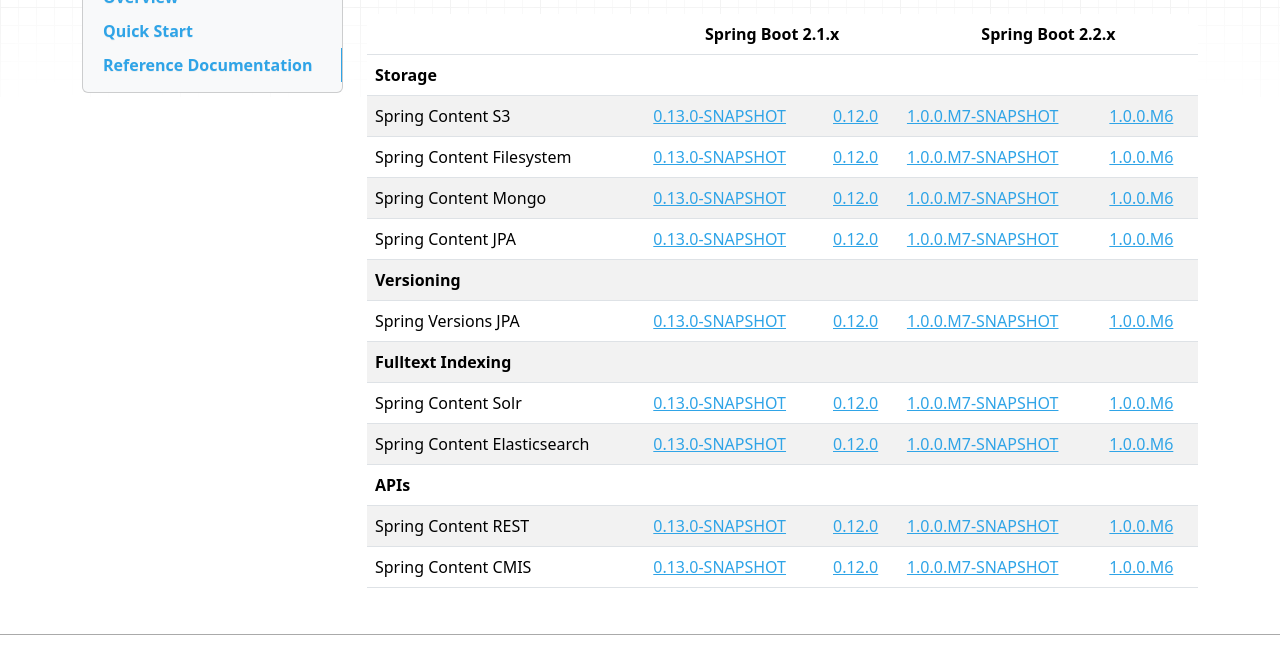
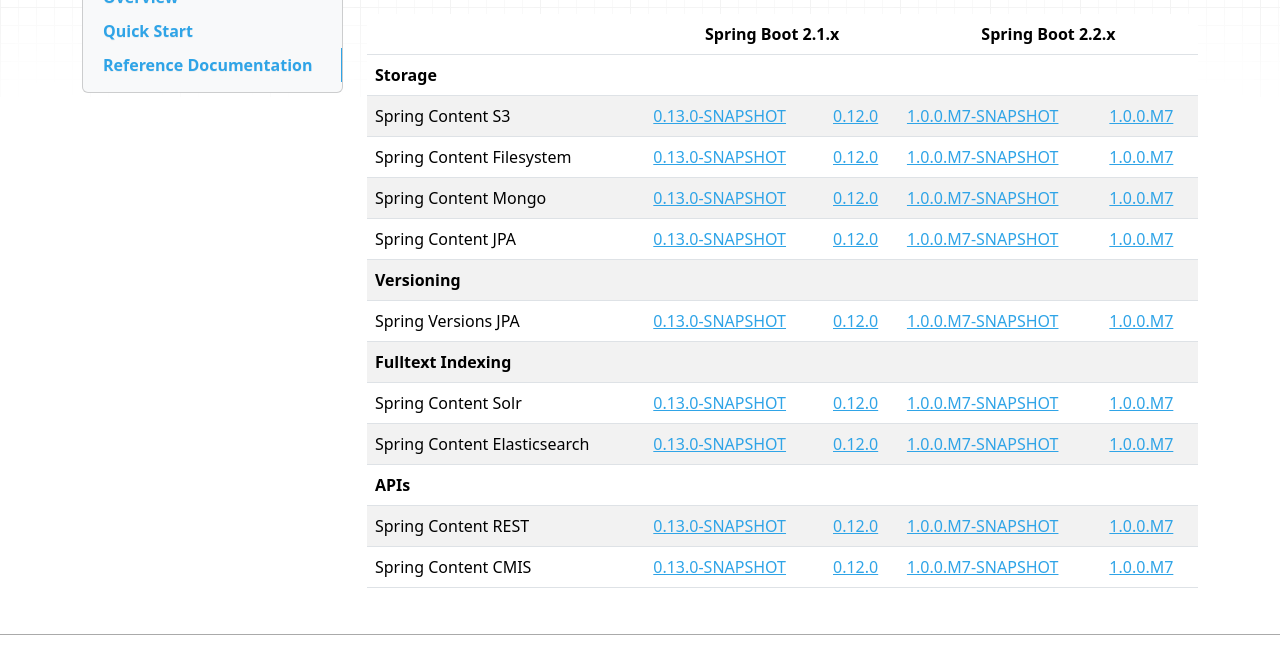
Before and after one commit to paulcwarren/spring-content-docs, an MkDocs documentation site: the page built from docs/index.md, in a window 1280 px wide and 900 px high, scrolled down 2470 px. Shown: the part 209-864 px from the top of the window. Built offline with MkDocs 1.6.1, drawn with Linux system fonts in a browser that asks for light colours; nearby versions of some CDN libraries; old or Windows-style settings are respelled for this version of MkDocs.

````diff
--- a/docs/index.md
+++ b/docs/index.md
@@ -64,7 +64,7 @@ Build your own cloud-native, scale-out headless content services using the exact
 <dependency>
     <groupId>com.github.paulcwarren</groupId>
     <artifactId>spring-content-fs-boot-starter</artifactId>
-    <version>1.0.0.M6</version>
+    <version>1.0.0.M7</version>
 </dependency>
 ```
 
@@ -142,28 +142,28 @@ For more, check out our initial [Getting Started Guide](spring-content-fs-docs.m
             <td><a href="refs/snapshot/master/s3-index.html">0.13.0-SNAPSHOT</a></td>
             <td><a href="refs/release/0.12.0/s3-index.html">0.12.0</a></td>
             <td><a href="refs/snapshot/1.0.x/s3-index.html">1.0.0.M7-SNAPSHOT</a></td>
-            <td><a href="refs/release/1.0.0.M6/s3-index.html">1.0.0.M6</a></td>
+            <td><a href="refs/release/1.0.0.M7/s3-index.html">1.0.0.M7</a></td>
         </tr>
         <tr>
             <td>Spring Content Filesystem</td>
             <td><a href="refs/snapshot/master/fs-index.html">0.13.0-SNAPSHOT</a></td>
             <td><a href="refs/release/0.12.0/fs-index.html">0.12.0</a></td>
             <td><a href="refs/snapshot/1.0.x/fs-index.html">1.0.0.M7-SNAPSHOT</a></td>
-            <td><a href="refs/release/1.0.0.M6/fs-index.html">1.0.0.M6</a></td>
+            <td><a href="refs/release/1.0.0.M7/fs-index.html">1.0.0.M7</a></td>
         </tr>
         <tr>
             <td>Spring Content Mongo</td>
             <td><a href="refs/snapshot/master/mongo-index.html">0.13.0-SNAPSHOT</a></td>
             <td><a href="refs/release/0.12.0/mongo-index.html">0.12.0</a></td>
             <td><a href="refs/snapshot/1.0.x/mongo-index.html">1.0.0.M7-SNAPSHOT</a></td>
-            <td><a href="refs/release/1.0.0.M6/mongo-index.html">1.0.0.M6</a></td>
+            <td><a href="refs/release/1.0.0.M7/mongo-index.html">1.0.0.M7</a></td>
         </tr>
         <tr>
             <td>Spring Content JPA</td>
             <td><a href="refs/snapshot/master/jpa-index.html">0.13.0-SNAPSHOT</a></td>
             <td><a href="refs/release/0.12.0/jpa-index.html">0.12.0</a></td>
             <td><a href="refs/snapshot/1.0.x/jpa-index.html">1.0.0.M7-SNAPSHOT</a></td>
-            <td><a href="refs/release/1.0.0.M6/jpa-index.html">1.0.0.M6</a></td>
+            <td><a href="refs/release/1.0.0.M7/jpa-index.html">1.0.0.M7</a></td>
         </tr>
         <tr>
             <th colspan=5>Versioning</th>
@@ -173,7 +173,7 @@ For more, check out our initial [Getting Started Guide](spring-content-fs-docs.m
             <td><a href="refs/snapshot/master/jpaversions-index.html">0.13.0-SNAPSHOT</a></td>
             <td><a href="refs/release/0.12.0/jpaversion-index.html">0.12.0</a></td>
             <td><a href="refs/snapshot/1.0.x/jpaversions-index.html">1.0.0.M7-SNAPSHOT</a></td>
-            <td><a href="refs/release/1.0.0.M6/jpaversions-index.html">1.0.0.M6</a></td>
+            <td><a href="refs/release/1.0.0.M7/jpaversions-index.html">1.0.0.M7</a></td>
         </tr>
         <tr>
             <th colspan=5>Fulltext Indexing</th>
@@ -183,14 +183,14 @@ For more, check out our initial [Getting Started Guide](spring-content-fs-docs.m
             <td><a href="refs/snapshot/master/solr-index.html">0.13.0-SNAPSHOT</a></td>
             <td><a href="refs/release/0.12.0/solr-index.html">0.12.0</a></td>
             <td><a href="refs/snapshot/1.0.x/solr-index.html">1.0.0.M7-SNAPSHOT</a></td>
-            <td><a href="refs/release/1.0.0.M6/solr-index.html">1.0.0.M6</a></td>
+            <td><a href="refs/release/1.0.0.M7/solr-index.html">1.0.0.M7</a></td>
         </tr>
         <tr>
             <td>Spring Content Elasticsearch</td>
             <td><a href="refs/snapshot/master/elasticsearch-index.html">0.13.0-SNAPSHOT</a></td>
             <td><a href="refs/release/0.12.0/elasticsearch-index.html">0.12.0</a></td>
             <td><a href="refs/snapshot/1.0.x/elasticsearch-index.html">1.0.0.M7-SNAPSHOT</a></td>
-            <td><a href="refs/release/1.0.0.M6/elasticsearch-index.html">1.0.0.M6</a></td>
+            <td><a href="refs/release/1.0.0.M7/elasticsearch-index.html">1.0.0.M7</a></td>
         </tr>
         <tr>
             <th colspan=5>APIs</th>
@@ -200,14 +200,14 @@ For more, check out our initial [Getting Started Guide](spring-content-fs-docs.m
             <td><a href="refs/snapshot/master/rest-index.html">0.13.0-SNAPSHOT</a></td>
             <td><a href="refs/release/0.12.0/rest-index.html">0.12.0</a></td>
             <td><a href="refs/snapshot/1.0.x/rest-index.html">1.0.0.M7-SNAPSHOT</a></td>
-            <td><a href="refs/release/1.0.0.M6/rest-index.html">1.0.0.M6</a></td>
+            <td><a href="refs/release/1.0.0.M7/rest-index.html">1.0.0.M7</a></td>
         </tr>
         <tr>
             <td>Spring Content CMIS</td>
             <td><a href="refs/snapshot/master/cmis-index.html">0.13.0-SNAPSHOT</a></td>
             <td><a href="refs/release/0.12.0/cmis-index.html">0.12.0</a></td>
             <td><a href="refs/snapshot/1.0.x/cmis-index.html">1.0.0.M7-SNAPSHOT</a></td>
-            <td><a href="refs/release/1.0.0.M6/cmis-index.html">1.0.0.M6</a></td>
+            <td><a href="refs/release/1.0.0.M7/cmis-index.html">1.0.0.M7</a></td>
         </tr>
     </tbody>
 </table>
````
Also changed, not shown: docs/spring-content-fs-docs.md (+1 -1 lines), docs/spring-content-rest-docs.md (+2 -2 lines).
